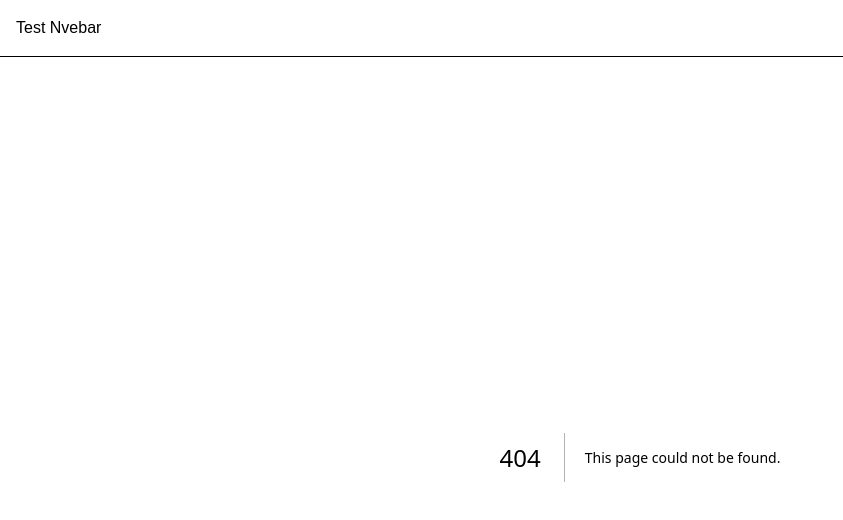
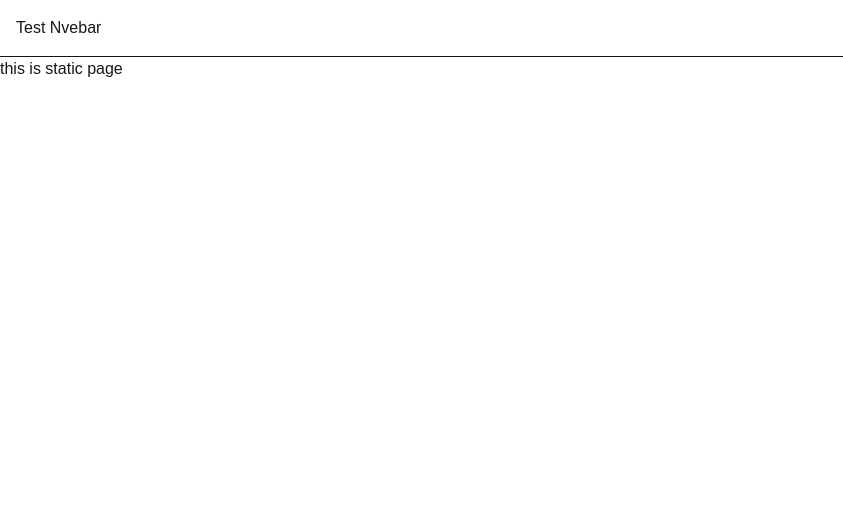
Before and after one commit to aniKet0753/Nextjs, a Next.js app: page /static in a window 1280 px wide. Before the commit this address had no page. Shown: the top 520 px of the page, without its empty margins (0-843 px from the left). Built offline with nearby package versions, Linux system fonts and the light colour scheme.

Commit message:
"frontend age"

```diff
--- /dev/null
+++ b/app/blog/[...blogid]/page.tsx
@@ -0,0 +1,8 @@
+import axios from "axios";
+export default async function BlogPost({ params }: any) {
+  const  blogid = (await params).blogid;
+  return <div>
+    Blog post page {JSON.stringify(blogid)}
+
+  </div>
+}
--- /dev/null
+++ b/app/static/page.tsx
@@ -0,0 +1,5 @@
+export default function  stetic () {
+  return <div>
+    this is static page
+  </div>
+}
```
